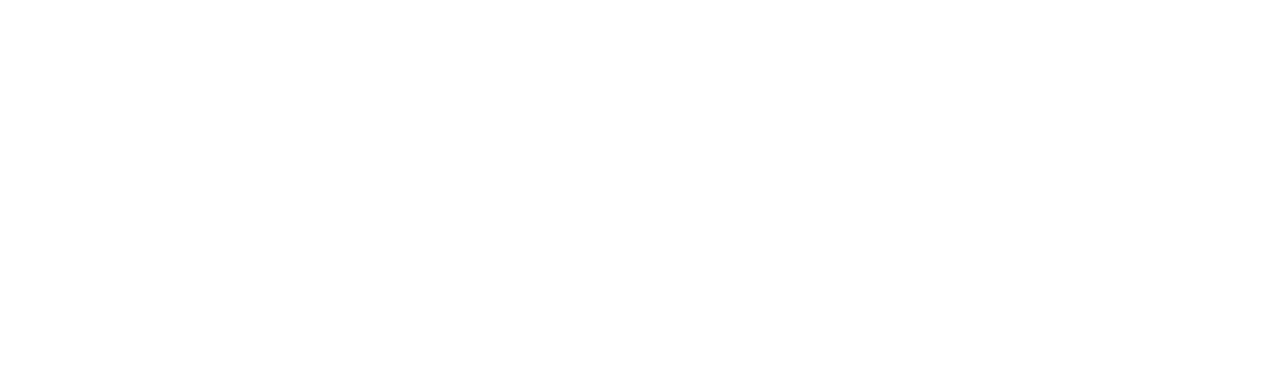
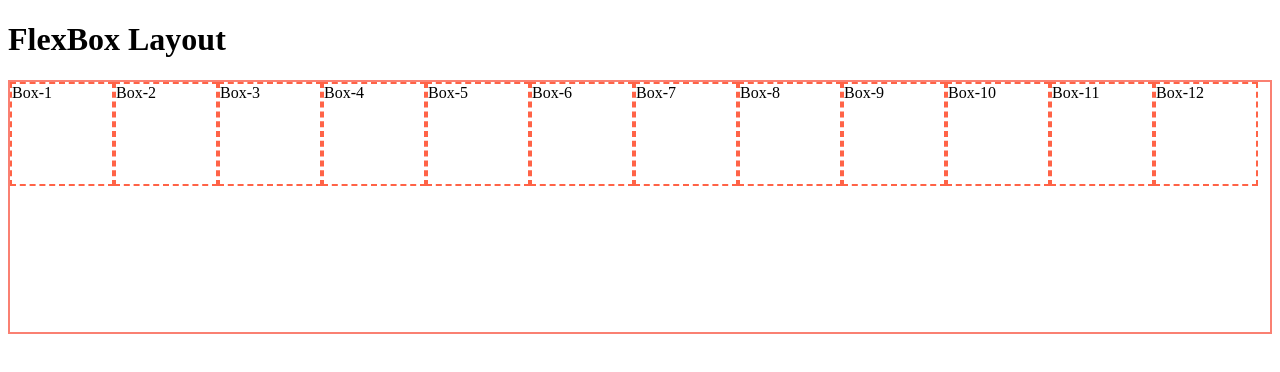
Before and after one commit to codewithsaidul/Simple-Responsive-Layout, a plain HTML site: page index.html in a window 1280 px wide. Drawn offline with Linux system fonts and the light colour scheme.

Commit message:
Learn Flex Box

```diff
--- a/css/style.css
+++ b/css/style.css
@@ -1,4 +1,17 @@
-* {
-     margin: 0;
-     padding: 0;
+
+
+.container {
+    border: 2px solid salmon;
+    display: flex;
+    /* justify-content: center;
+    align-items: center; */
+    /* flex-direction: row-reverse; */
+    flex-wrap: wrap;
+    height: 250px;
 }
+
+.box {
+    border: 2px dashed tomato;
+    width: 100px;
+    height: 100px;
+}
--- a/index.html
+++ b/index.html
@@ -9,6 +9,23 @@
     <link rel="stylesheet" href="./css/style.css">
 </head>
 <body>
+    <h1 class="title">
+        FlexBox Layout
+    </h1>
 
+    <div class="container">
+        <div class="box">Box-1</div>
+        <div class="box">Box-2</div>
+        <div class="box">Box-3</div>
+        <div class="box">Box-4</div>
+        <div class="box">Box-5</div>
+        <div class="box">Box-6</div>
+        <div class="box">Box-7</div>
+        <div class="box">Box-8</div>
+        <div class="box">Box-9</div>
+        <div class="box">Box-10</div>
+        <div class="box">Box-11</div>
+        <div class="box">Box-12</div>
+    </div>
 </body>
 </html>
```
